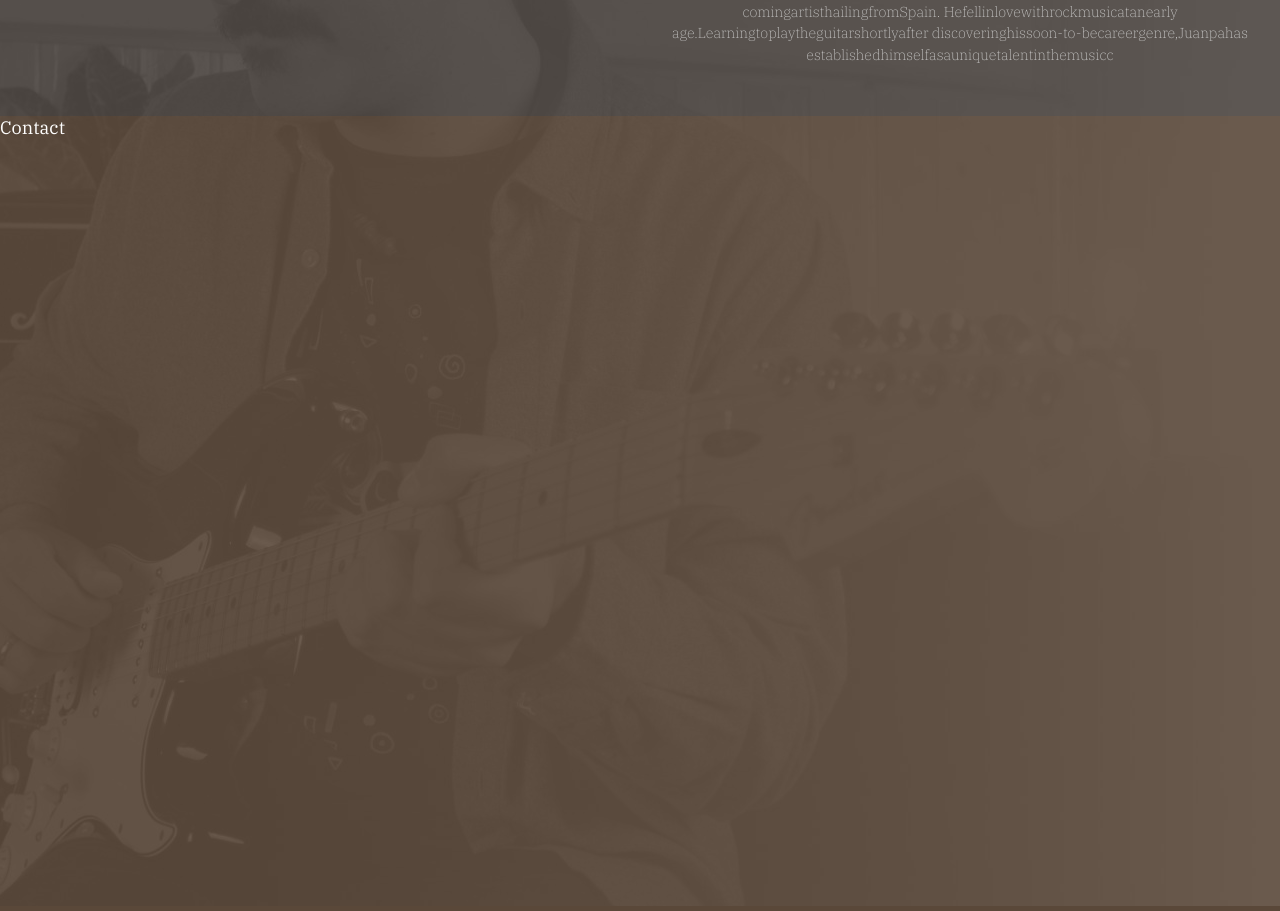
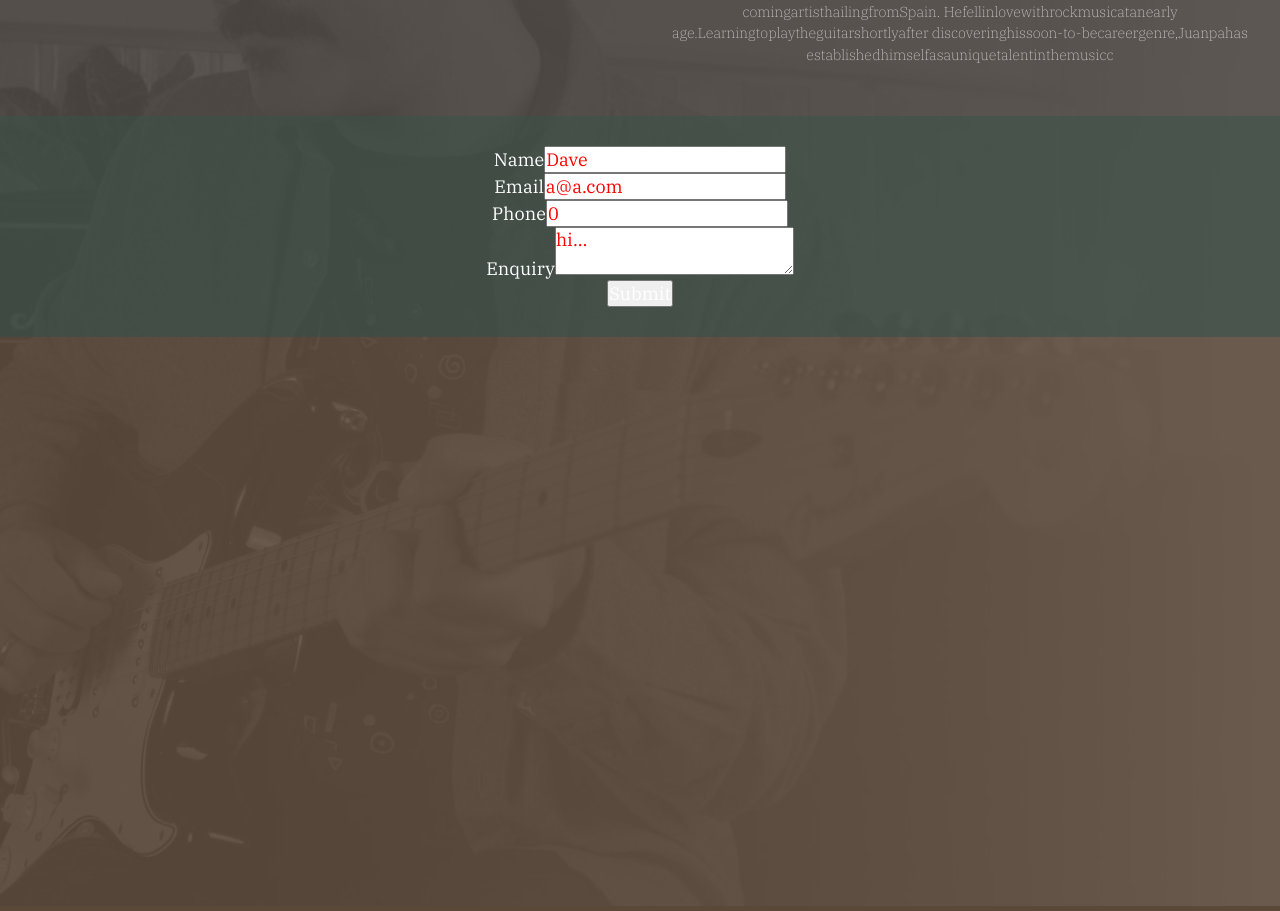
Before and after one commit to starchcode/juanpamusic, a React (Create React App) app in the folder client/: page /en/home in a window 1280 px wide. Shown: the part 1204-2115 px from the top of the page. Built offline with nearby package versions, Linux system fonts and the light colour scheme; no server answers.

Commit message:
contact form init

```diff
--- a/client/package.json
+++ b/client/package.json
@@ -10,7 +10,7 @@
     "final-form": "^4.20.2",
     "react": "^17.0.2",
     "react-dom": "^17.0.2",
-    "react-final-form": "^6.5.3",
+    "react-final-form": "^6.5.6",
     "react-redux": "^7.2.5",
     "react-router-dom": "^5.3.0",
     "react-scripts": "4.0.3",
--- a/client/src/components/ContactForm.js
+++ b/client/src/components/ContactForm.js
@@ -1,16 +1,106 @@
-import React from 'react';
+import React from "react";
+import { Form, Field } from "react-final-form";
 
-import './css/contactForm.css';
+import "./css/contactForm.css";
 
 class ContactForm extends React.Component {
+  renderError = ({ error, touched }) => {
+    if (touched && error) {
+      return (
+        <div className="error">
+          <div className="">{error}</div>
+        </div>
+      );
+    }
+  };
 
-    render(){
-        return(
-            <div id="contactForm">
-                Contact
-            </div>
-        )
-    }
+  renderInput = ({ input, label, meta }) => {
+    const patterns = {
+      Email: "[a-zA-Z0-9._%+-]+@[[a-zA-Z0-9.-]+.[a-zA-Z]{2,4}$",
+      Phone: "([+])?[0-9]+",
+    };
+    const className = `${meta.error && meta.touched ? "error" : ""}`;
+    return (
+      <div className={className}>
+        <label>{label}</label>
+        {input.name == "Enquiry" ? (
+          <textarea
+            {...input}
+            id=""
+            placeholder="Please write your message..."
+            maxLength="350"
+          ></textarea>
+        ) : (
+          <input
+            {...input}
+            autoComplete="off"
+            pattern={patterns[input.name] ? patterns[input.name] : null}
+            maxLength={input.name == "Enquiry" ? 250 : null}
+          />
+        )}
+
+        {this.renderError(meta)}
+      </div>
+    );
+  };
+
+  onSubmit(formValues) {
+    console.log("submit", formValues);
+  }
+
+  render() {
+    return (
+      <div id="contactComponent">
+        <div id="contactForm">
+          <Form
+            initialValues={{
+              Name: "Dave",
+              Email: "a@a.com",
+              Phone: 0,
+              Enquiry: "hi...",
+            }}
+            validate={(formValues) => {
+              const errors = {};
+
+              if (!formValues.Name) {
+                errors.Name = "Please enter your name";
+              }
+
+              if (!formValues.Email) {
+                errors.Email = "Please enter your Email";
+              }
+              if (!formValues.Enquiry) {
+                errors.Enquiry = "Please enter your enquiry";
+              }
+              return errors;
+            }}
+            onSubmit={this.onSubmit}
+            render={({ handleSubmit }) => (
+              <form onSubmit={handleSubmit} className="ui form error">
+                <Field name="Name" component={this.renderInput} label="Name" />
+                <Field
+                  name="Email"
+                  component={this.renderInput}
+                  label="Email"
+                />
+                <Field
+                  name="Phone"
+                  component={this.renderInput}
+                  label="Phone"
+                />
+                <Field
+                  name="Enquiry"
+                  component={this.renderInput}
+                  label="Enquiry"
+                />
+                <button className="">Submit</button>
+              </form>
+            )}
+          />
+        </div>
+      </div>
+    );
+  }
 }
 
 export default ContactForm;
--- a/client/src/components/css/contactForm.css
+++ b/client/src/components/css/contactForm.css
@@ -1,9 +1,13 @@
-#contactForm {
-    /* display: flex; */
-    /* justify-content: right; */
-    /* background-color: #4B4540; */
-    display: block;
-    height: 10vh;
-    position: absolute;
-    /* z-index: 20; */
+
+#contactComponent {
+    padding: 30px;
+    position: relative;
+    z-index: 20;
+    background-color: rgba(40, 80, 79, 0.5);
 }
+#contactForm input, textarea {
+
+
+    color: red;
+
+}
```
Also changed, not shown: 1 other file (tests, documents, lock files or other folders).
